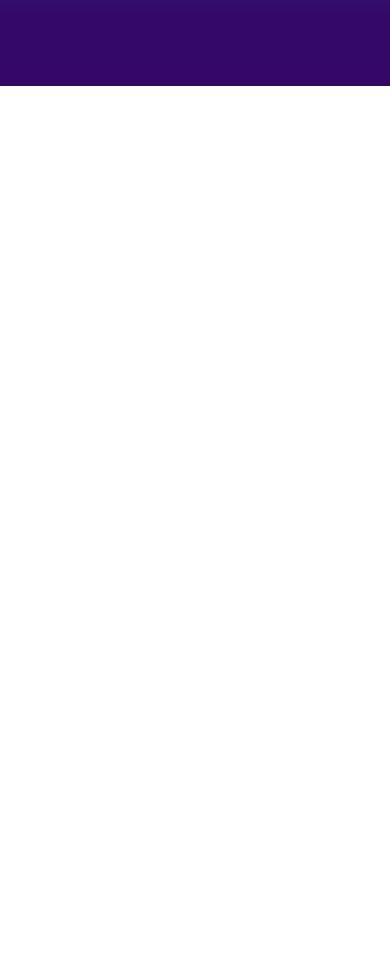
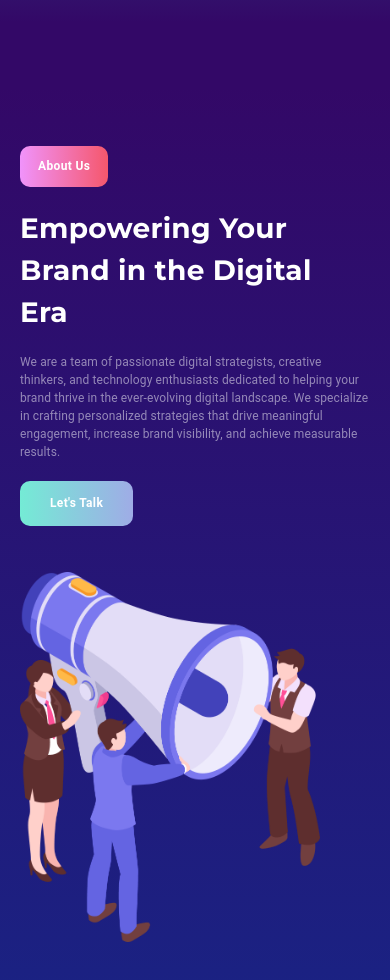
Before and after one commit to HashamGhaffar/pulse-tech-marketing, a Next.js app: page / in a window 390 px wide. Shown: the part 720-1700 px from the top of the page. Before the commit the page ends 844 px from the top, so only its background shows below. Built offline with nearby package versions, Linux system fonts and the light colour scheme.

Commit message:
responsive EmpowerYourBrand

```diff
--- a/src/_assets/pngs/index.ts
+++ b/src/_assets/pngs/index.ts
@@ -2,9 +2,12 @@
 
 // import test from "./contactUsCard.png";
 import brandGroth from "./brandGroth.png";
+import EmpowerYourBrand from "./empowerYourBrand.png";
+
 const pngs = {
   // test
   brandGroth,
+  EmpowerYourBrand,
 };
 
 export default pngs;
--- a/src/_utils/themes.ts
+++ b/src/_utils/themes.ts
@@ -5,8 +5,9 @@ export const localColorTheme = {
   whiteTransparent: "#FFFFFF80",
   aquaBright: "#30CFD0",
   deepPurple: "#330867",
-  fieryRose: "#F5576C", // Bold and energetic red-pink shade
-  softLavender: "#F093FB", // Soft lavender-purple hue
+  fieryRose: "#F5576C",
+  softLavender: "#F093FB",
+  midnightBlue: "#1A2283",
 };
 
 export const localFontSize = {
--- /dev/null
+++ b/src/app/home/_sections/EmpowerYourBrand.tsx
@@ -0,0 +1,111 @@
+"use client";
+import React from "react";
+import Box from "@mui/material/Box";
+import Grid from "@mui/material/Grid";
+import { localColorTheme, localFontSize } from "@/_utils/themes";
+import { Typography } from "@mui/material";
+import CustomButton from "@/_components/Button";
+import pngs from "@/_assets/pngs";
+import Image from "next/image";
+
+const EmpowerYourBrand: React.FC = () => {
+  return (
+    <>
+      <Box
+        sx={{
+          padding: {
+            xs: "60px 20px 60px 20px",
+            sm: "80px 40px 80px 40px",
+            md: "90px 60px 90px 0",
+            lg: "120px 100px 120px 0",
+            xl: "140px 120px 140px 0",
+          },
+          background: `linear-gradient(180deg, ${localColorTheme.deepPurple} 0%, ${localColorTheme.midnightBlue} 100%)`,
+        }}
+      >
+        <Box sx={{ maxWidth: "1440px", margin: "auto" }}>
+          <Grid
+            sx={{ rowGap: "30px" }}
+            container
+            spacing={2}
+            alignItems="center"
+          >
+            <Grid sx={{ order: { xs: 2, md: 1 } }} item xs={12} md={5}>
+              <Box sx={{ maxWidth: { xs: "300px", lg: "400px", xl: "500px" } }}>
+                <Image
+                  style={{
+                    width: "100%",
+                    height: "100%",
+                    objectFit: "contain",
+                  }}
+                  src={pngs.EmpowerYourBrand}
+                  alt="brand groth"
+                />
+              </Box>
+            </Grid>
+            <Grid sx={{ order: { xs: 1, md: 2 } }} item xs={12} md={7}>
+              <Box
+                sx={{
+                  textAlign: { xs: "center", md: "left" },
+                  display: "flex",
+                  flexDirection: "column",
+                  justifyContent: { xs: "flex-start", md: "normal" },
+                  gap: { xs: "20px", md: "30px", lg: "50px" },
+                }}
+              >
+                <Box sx={{ width: "fit-content" }}>
+                  <CustomButton
+                    text="About Us"
+                    color1="#F093FB"
+                    color2="#F5576C"
+                    customStyles={{
+                      padding: {
+                        xs: "10px 18px",
+                        md: "10px 20px",
+                        lg: "10px 25px",
+                      },
+                    }}
+                  />
+                </Box>
+                <Typography
+                  sx={{
+                    color: localColorTheme.white,
+                    fontWeight: "800",
+                    fontSize: localFontSize.h3,
+                    lineHeight: `calc(${localFontSize.h3} + (${localFontSize.h3} * 0.18))`,
+                    fontFamily: "Montserrat, sans-serif",
+                    textAlign: "left",
+                    width: "100%",
+                    maxWidth: { xs: "80vw", md: "normal" },
+                  }}
+                >
+                  Empowering Your Brand in the Digital Era
+                </Typography>
+                <Typography
+                  sx={{
+                    color: localColorTheme.whiteTransparent,
+                    fontSize: localFontSize.p4,
+                    textAlign: "left",
+                    maxWidth: { xs: "90vw", md: "normal" },
+                  }}
+                >
+                  We are a team of passionate digital strategists, creative
+                  thinkers, and technology enthusiasts dedicated to helping your
+                  brand thrive in the ever-evolving digital landscape. We
+                  specialize in crafting personalized strategies that drive
+                  meaningful engagement, increase brand visibility, and achieve
+                  measurable results.{" "}
+                </Typography>
+                <Box sx={{ width: "fit-content" }}>
+                  <CustomButton text="Let's Talk" />
+                </Box>
+              </Box>
+            </Grid>
+          </Grid>
+        </Box>
+      </Box>
+    </>
+  );
+};
+
+export default EmpowerYourBrand;
--- a/src/app/home/page.tsx
+++ b/src/app/home/page.tsx
@@ -2,6 +2,7 @@
 import Navbar from "@/_components/Navbar";
 import { Box } from "@mui/material";
 import HeroHome from "./_sections/HeroHome";
+import EmpowerYourBrand from "./_sections/EmpowerYourBrand";
 
 export default function HomePage() {
   return (
@@ -9,6 +10,7 @@ export default function HomePage() {
       <Box>
         <Navbar />
         <HeroHome />
+        <EmpowerYourBrand />
       </Box>
     </>
   );
```
Also changed, not shown: src/_assets/pngs/empowerYourBrand.png (added).
